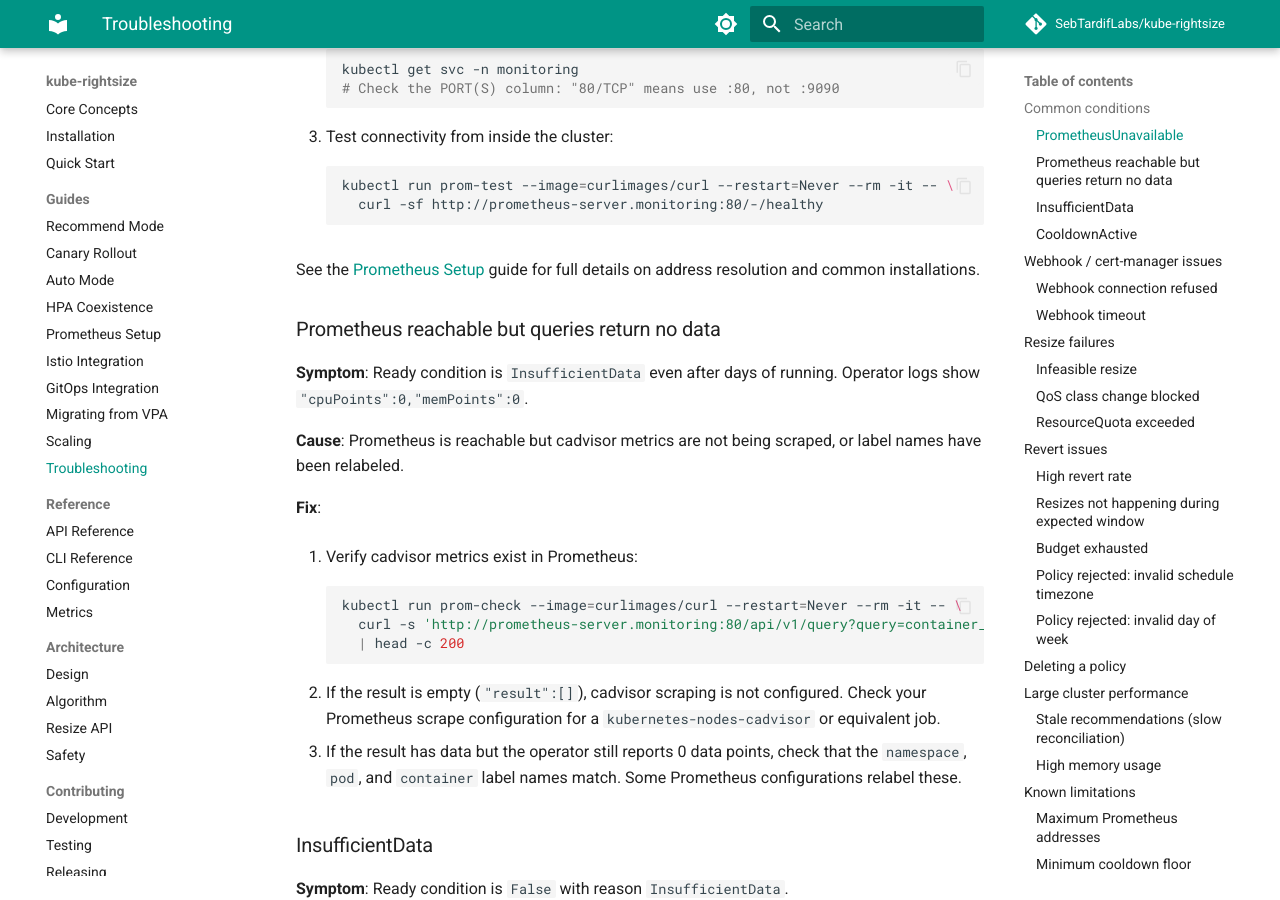
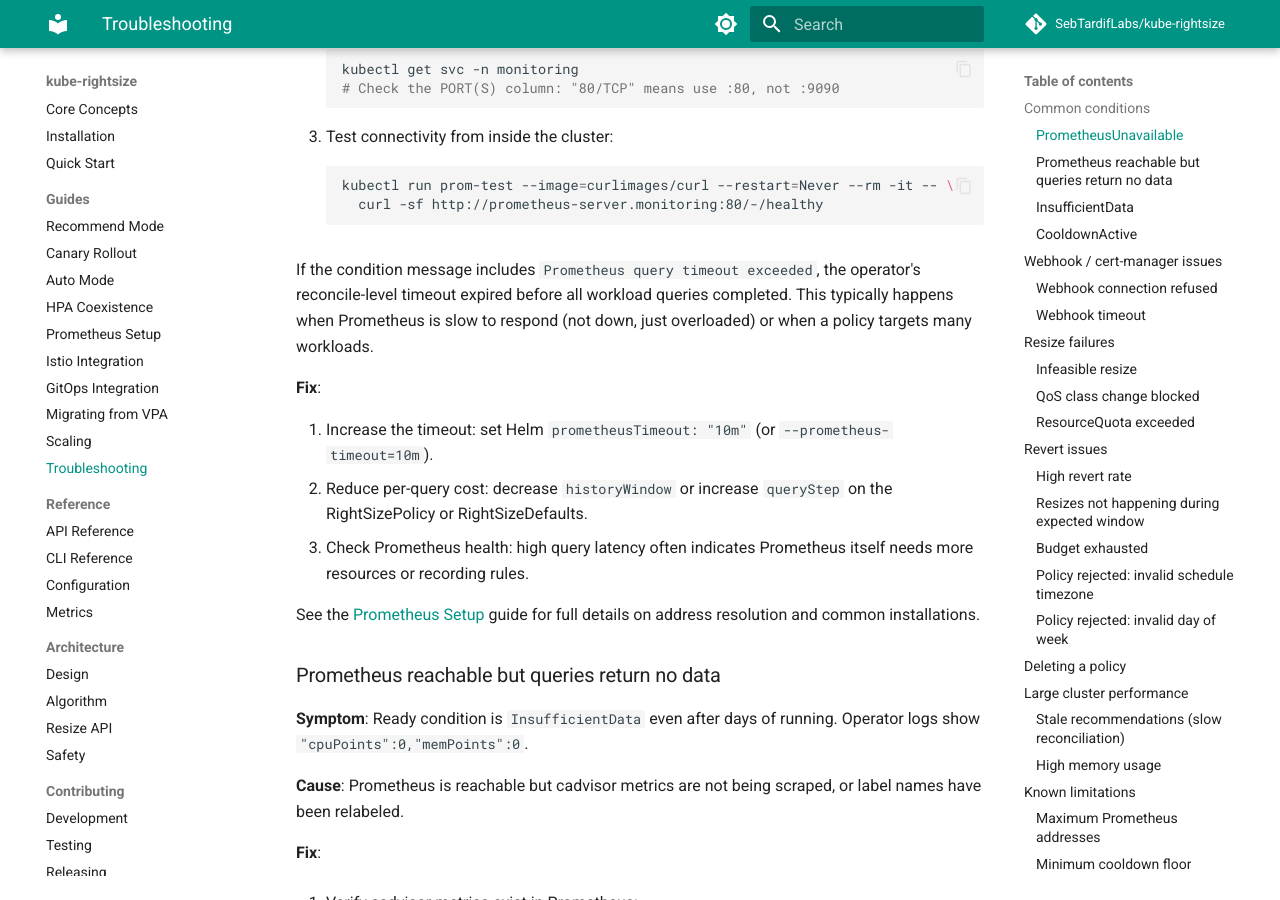
Before and after one commit to attune-io/attune, an MkDocs documentation site: the page built from docs/guides/troubleshooting.md, in a window 1280 px wide and 900 px high, scrolled down 916 px. Built offline with MkDocs 1.6.1 and Material for MkDocs 9.7.7, drawn with Linux system fonts in a browser that asks for light colours; comment, search, counter and statistics services are not loaded.

Commit message:
fix: multi-perspective cycle 2 findings
- Add prometheusTimeout default checks to verify-doc-defaults.sh
- Add timeout troubleshooting sub-case under PrometheusUnavailable
- Mention prometheusTimeout in scaling guide bottleneck #4
- Set PrometheusTimeout=30s on integration test reconciler

Signed-off-by: Sebastien Tardif <sebtardif@ncf.ca>

````diff
--- a/docs/guides/troubleshooting.md
+++ b/docs/guides/troubleshooting.md
@@ -50,6 +50,20 @@
     kubectl run prom-test --image=curlimages/curl --restart=Never --rm -it -- \
       curl -sf http://prometheus-server.monitoring:80/-/healthy
     ```
+
+If the condition message includes `Prometheus query timeout exceeded`, the
+operator's reconcile-level timeout expired before all workload queries
+completed. This typically happens when Prometheus is slow to respond
+(not down, just overloaded) or when a policy targets many workloads.
+
+**Fix**:
+
+1. Increase the timeout: set Helm `prometheusTimeout: "10m"` (or
+   `--prometheus-timeout=10m`).
+2. Reduce per-query cost: decrease `historyWindow` or increase `queryStep`
+   on the RightSizePolicy or RightSizeDefaults.
+3. Check Prometheus health: high query latency often indicates Prometheus
+   itself needs more resources or recording rules.
 
 See the [Prometheus Setup](prometheus-setup.md) guide for full details on
 address resolution and common installations.
````
Also changed, not shown: docs/guides/scaling.md (+3 -2 lines), 2 other files.
